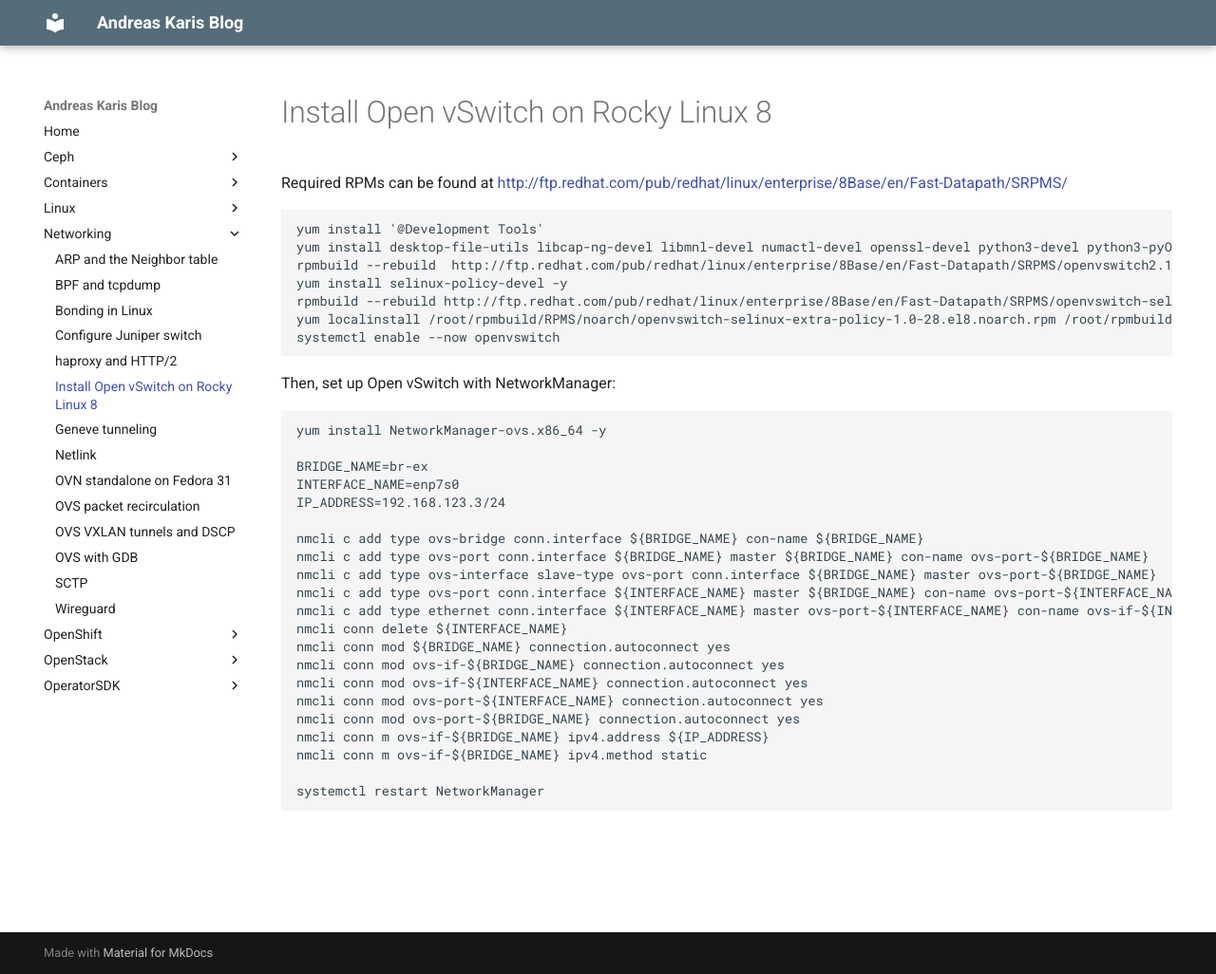
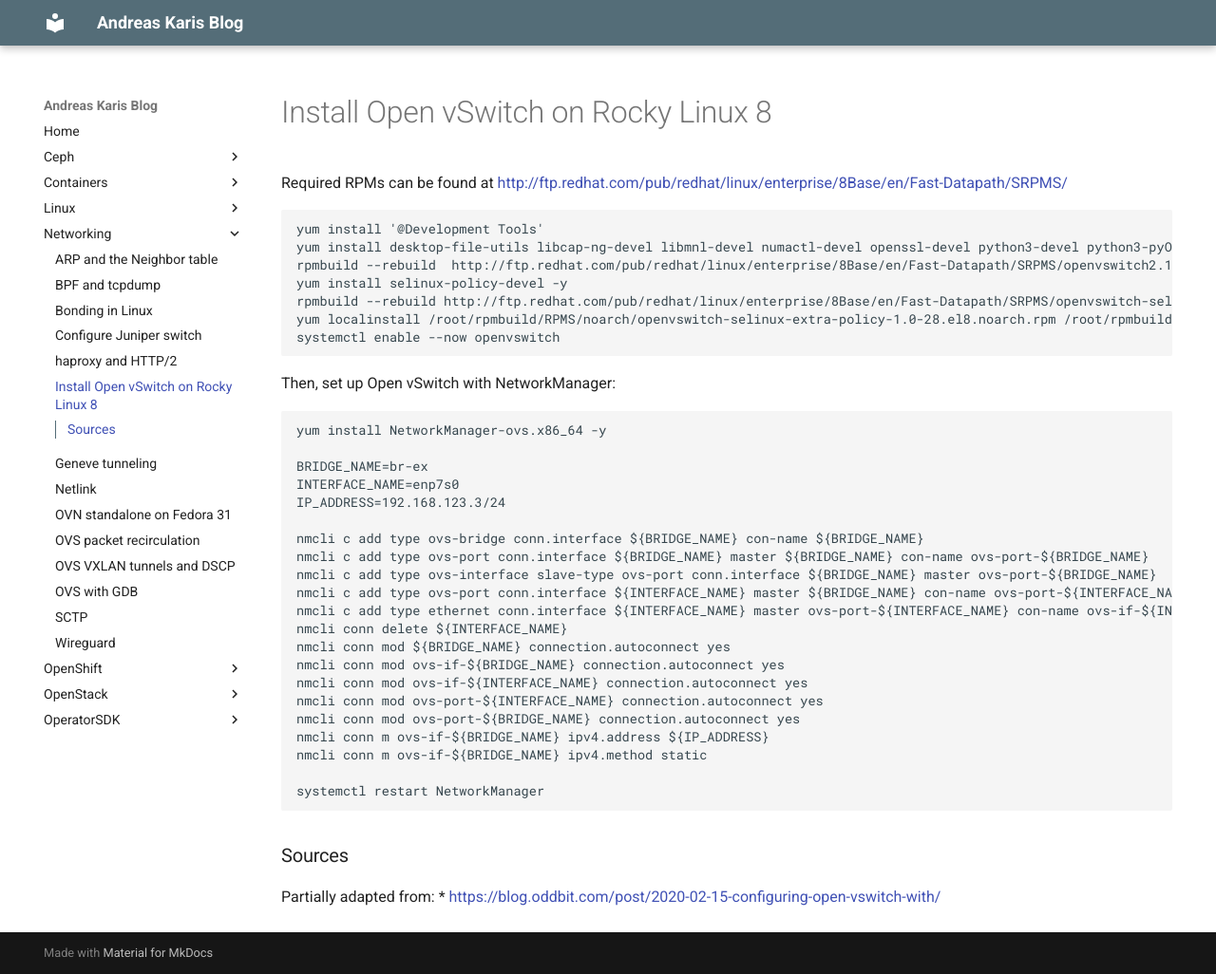
Before and after one commit to andreaskaris/blog, an MkDocs documentation site: the page built from docs/networking/install-openvswitch-on-rocky.md, in a window 1280 px wide and 1026 px high. Shown: the whole window at 95% size. Built offline with MkDocs 1.6.1 and Material for MkDocs 9.7.7, drawn with Linux system fonts in a browser that asks for light colours.

Commit message:
ovs on rocky

```diff
--- a/docs/networking/install-openvswitch-on-rocky.md
+++ b/docs/networking/install-openvswitch-on-rocky.md
@@ -36,3 +36,8 @@
 
 systemctl restart NetworkManager
 ~~~
+
+### Sources
+
+Partially adapted from:
+* [https://blog.oddbit.com/post/2020-02-15-configuring-open-vswitch-with/](https://blog.oddbit.com/post/2020-02-15-configuring-open-vswitch-with/)
```
